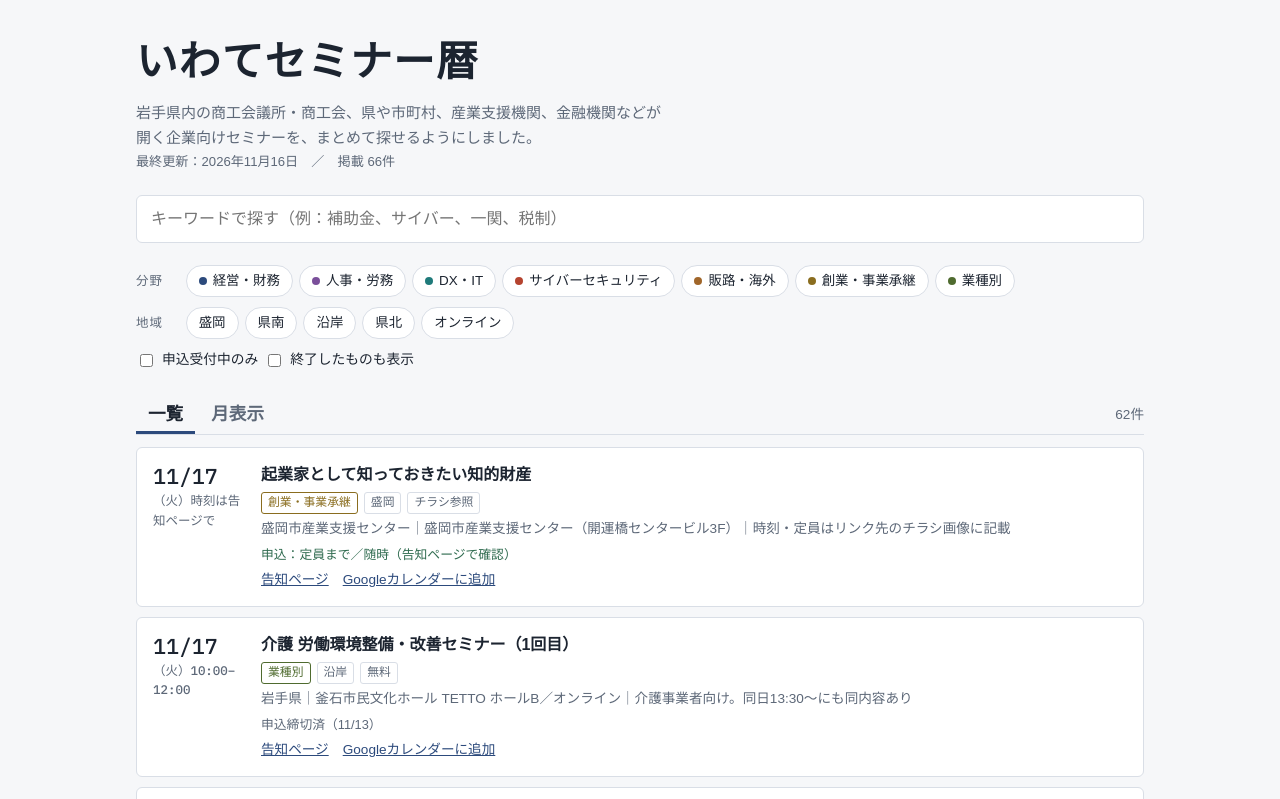
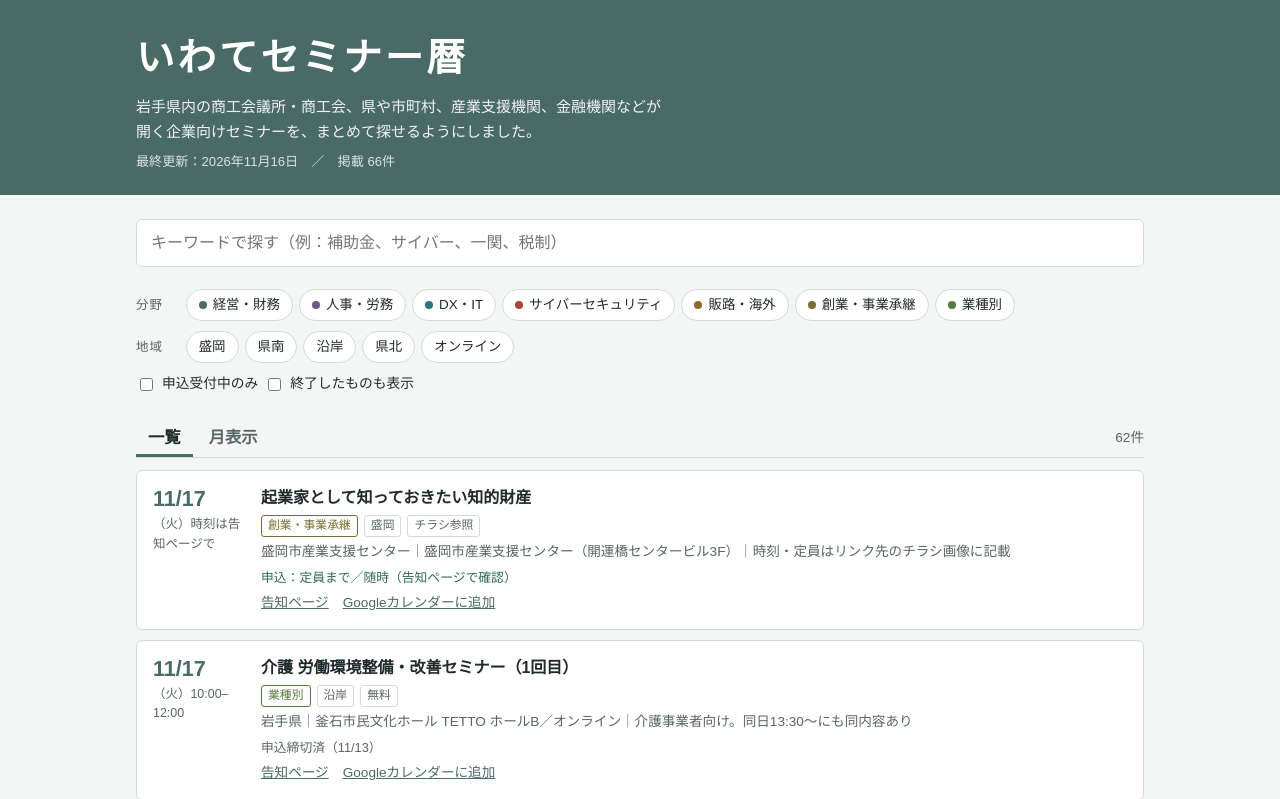
Before and after one commit to nolaworks-gh/iwate-seminar, a plain HTML site: page index.html in a window 1280 px wide. Shown: the top 799 px of the page. Drawn offline with Linux system fonts and the light colour scheme; a web font is replaced by a local one.

Commit message:
デザイン変更：書体をBIZ UDPゴシックに統一し、県旗のなんど色（グリニッシュグレー）を基調に
Co-Authored-By: Claude Opus 5.5 <noreply@anthropic.com>
Claude-Session: https://claude.ai/code/session_01B5RRR8zMwPzNirVYMHyxEv

```diff
--- a/index.html
+++ b/index.html
@@ -8,29 +8,32 @@
 <meta property="og:title" content="いわてセミナー暦">
 <meta property="og:description" content="岩手県内の企業向けセミナーをまとめて検索">
 <link rel="preconnect" href="https://fonts.googleapis.com">
-<link rel="stylesheet" href="https://fonts.googleapis.com/css2?family=BIZ+UDPGothic:wght@400;700&family=Zen+Old+Mincho:wght@600;900&family=IBM+Plex+Mono:wght@500&display=swap">
+<link rel="stylesheet" href="https://fonts.googleapis.com/css2?family=BIZ+UDPGothic:wght@400;700&display=swap">
 <style>
-/* Layout: 検索バー → 絞り込み → 一覧／月表示の切替。藍の帳面に、締切だけ朱で示す */
+/* Layout: 県旗のなんど色の帯（題字）→ 検索 → 絞り込み → 一覧／月表示。書体はBIZ UDPゴシックに統一し、色は締切だけ朱で示す */
 :root{
-  --bg:#f6f7f9; --paper:#ffffff; --ink:#1c2430; --muted:#5d6878; --line:#d9dee6;
-  --ai:#2c4a7c; --ai-soft:#e6ecf6; --shu:#b5432f; --ok:#2f6b4f;
-  --display:"Zen Old Mincho","Hiragino Mincho ProN","Yu Mincho",serif;
+  --nando:#4a6a67; --nando-deep:#4a6a67; --nando-soft:#e4ecea; --on-nando:#ffffff;
+  --bg:#f3f6f5; --paper:#ffffff; --ink:#1f2b2a; --muted:#566664; --line:#d2dcda;
+  --ai:var(--nando); --ai-soft:var(--nando-soft); --shu:#b5432f; --ok:#2f6b4f;
   --body:"BIZ UDPGothic","Hiragino Sans","Noto Sans JP","Yu Gothic",sans-serif;
-  --mono:"IBM Plex Mono",ui-monospace,monospace;
-  --c-keiei:#2c4a7c; --c-jinji:#7a4f9a; --c-dx:#1f7a7a; --c-hanro:#a0662a; --c-sec:#b5432f; --c-sangyo:#4f6b2f; --c-sogyo:#8a6d1f;
+  --display:var(--body); --mono:var(--body);
+  --c-keiei:#4a6a67; --c-jinji:#6b5a85; --c-dx:#2c7480; --c-hanro:#94672e; --c-sec:#a8463a; --c-sangyo:#557a3d; --c-sogyo:#7a6f30;
   color-scheme:light;
 }
 @media (prefers-color-scheme:dark){:root{
-  --bg:#12161d; --paper:#1a2029; --ink:#e4e8ef; --muted:#9aa5b5; --line:#2e3644;
-  --ai:#8fb0e6; --ai-soft:#22304a; --shu:#ec8a74; --ok:#7cc4a0;
-  --c-keiei:#8fb0e6; --c-jinji:#c4a0e0; --c-dx:#6cc8c8; --c-hanro:#e0aa6c; --c-sec:#ec8a74; --c-sangyo:#a8c47c; --c-sogyo:#e0c46c; color-scheme:dark}}
+  --nando:#93b5b0; --nando-deep:#29403f; --nando-soft:#223231; --on-nando:#eef4f3;
+  --bg:#131a19; --paper:#1a2322; --ink:#e2eae8; --muted:#9db0ad; --line:#2c3a39;
+  --shu:#ec8a74; --ok:#7cc4a0;
+  --c-keiei:#93b5b0; --c-jinji:#bfaee0; --c-dx:#79c2cc; --c-hanro:#e0aa6c; --c-sec:#ec8a74; --c-sangyo:#a6c98a; --c-sogyo:#d8c97a; color-scheme:dark}}
 *{box-sizing:border-box}
 body{margin:0;background:var(--bg);color:var(--ink);font-family:var(--body);font-size:15px;line-height:1.65}
 [hidden]{display:none!important}
-.wrap{max-width:1040px;margin:0 auto;padding-block:28px 56px;padding-left:max(16px,env(safe-area-inset-left,0px));padding-right:max(16px,env(safe-area-inset-right,0px));display:grid;gap:22px}
-header h1{font-family:var(--display);font-weight:900;font-size:clamp(1.8rem,4.5vw,2.6rem);margin:0;letter-spacing:.03em}
-header p{margin:.3rem 0 0;color:var(--muted);max-width:64ch}
-.meta{font-size:.82rem;color:var(--muted)}
+.wrap{max-width:1040px;margin:0 auto;padding-block:24px 56px;padding-left:max(16px,env(safe-area-inset-left,0px));padding-right:max(16px,env(safe-area-inset-right,0px));display:grid;gap:22px}
+.band{background:var(--nando-deep);color:var(--on-nando)}
+.band .inner{max-width:1040px;margin:0 auto;padding-block:26px 22px;padding-left:max(16px,env(safe-area-inset-left,0px));padding-right:max(16px,env(safe-area-inset-right,0px));display:grid;gap:6px}
+.band h1{font-weight:700;font-size:clamp(1.7rem,4.2vw,2.4rem);margin:0;letter-spacing:.08em}
+.band p{margin:0;max-width:64ch;opacity:.92}
+.band .meta{font-size:.82rem;opacity:.8}
 .search{display:flex;gap:8px}
 .search input{flex:1;min-width:0;font:inherit;font-size:1rem;padding:10px 14px;border:1px solid var(--line);border-radius:6px;background:var(--paper);color:var(--ink)}
 .filters{display:grid;gap:10px}
@@ -43,11 +46,11 @@ header p{margin:.3rem 0 0;color:var(--muted);max-width:64ch}
 label.toggle{font-size:.86rem;display:inline-flex;gap:6px;align-items:center;cursor:pointer}
 .views{display:flex;justify-content:space-between;align-items:flex-end;gap:12px;border-bottom:1px solid var(--line);flex-wrap:wrap}
 .tabs{display:flex;gap:4px}
-.tab{font-family:var(--display);font-weight:600;font-size:1.1rem;background:none;border:0;border-bottom:3px solid transparent;padding:6px 12px;color:var(--muted);cursor:pointer}
+.tab{font-weight:700;font-size:1.02rem;background:none;border:0;border-bottom:3px solid transparent;padding:6px 12px;color:var(--muted);cursor:pointer}
 .tab[aria-selected="true"]{color:var(--ink);border-color:var(--ai)}
 .count{font-size:.85rem;color:var(--muted);padding-bottom:8px}
 .monthnav{display:flex;gap:10px;align-items:center;margin-bottom:8px}
-.monthnav b{font-family:var(--display);font-size:1.15rem;min-width:7.5em;text-align:center}
+.monthnav b{font-size:1.08rem;min-width:7.5em;text-align:center}
 .monthnav button{font:inherit;border:1px solid var(--line);background:var(--paper);color:var(--ink);border-radius:4px;padding:2px 10px;cursor:pointer}
 .cal-scroll{overflow-x:auto}
 .cal{display:grid;grid-template-columns:repeat(7,minmax(96px,1fr));border-top:1px solid var(--line);border-left:1px solid var(--line);background:var(--paper);min-width:680px}
@@ -55,7 +58,7 @@ label.toggle{font-size:.86rem;display:inline-flex;gap:6px;align-items:center;cur
 .dow.sun{color:var(--shu)} .dow.sat{color:var(--ai)}
 .cell{min-height:92px;padding:6px;border-right:1px solid var(--line);border-bottom:1px solid var(--line);display:flex;flex-direction:column;gap:4px;min-width:0}
 .cell.out{background:var(--bg)}
-.cell .n{font-family:var(--mono);font-size:.8rem;color:var(--muted);font-variant-numeric:tabular-nums}
+.cell .n{font-size:.8rem;color:var(--muted);font-variant-numeric:tabular-nums}
 .cell.today .n{background:var(--shu);color:var(--paper);border-radius:4px;padding:0 5px;align-self:flex-start}
 .ev{width:100%;text-align:left;font:inherit;font-size:.74rem;line-height:1.35;background:var(--ai-soft);color:var(--ink);border:0;border-left:3px solid var(--cc);border-radius:3px;padding:3px 5px;cursor:pointer;overflow:hidden;display:-webkit-box;-webkit-line-clamp:2;-webkit-box-orient:vertical}
 .ev.past{opacity:.5}
@@ -63,8 +66,8 @@ label.toggle{font-size:.86rem;display:inline-flex;gap:6px;align-items:center;cur
 .item{background:var(--paper);border:1px solid var(--line);border-radius:6px;padding:14px 16px;display:grid;grid-template-columns:92px 1fr;gap:4px 16px;scroll-margin-top:16px}
 .item.flash{outline:2px solid var(--ai)}
 .item.past{opacity:.55}
-.d{font-family:var(--mono);font-variant-numeric:tabular-nums;line-height:1.3}
-.d b{display:block;font-size:1.35rem;font-weight:500}
+.d{font-variant-numeric:tabular-nums;line-height:1.3}
+.d b{display:block;font-size:1.35rem;font-weight:700;color:var(--nando)}
 .d span{font-size:.78rem;color:var(--muted)}
 .body{min-width:0;display:grid;gap:4px}
 .title{font-weight:700;font-size:1rem}
@@ -82,12 +85,12 @@ footer{font-size:.82rem;color:var(--muted);border-top:1px solid var(--line);padd
 </style>
 </head>
 <body>
+<header class="band"><div class="inner">
+  <h1>いわてセミナー暦</h1>
+  <p>岩手県内の商工会議所・商工会、県や市町村、産業支援機関、金融機関などが開く企業向けセミナーを、まとめて探せるようにしました。</p>
+  <div class="meta" id="updated">読み込み中…</div>
+</div></header>
 <div class="wrap">
-  <header>
-    <h1>いわてセミナー暦</h1>
-    <p>岩手県内の商工会議所・商工会、県や市町村、産業支援機関、金融機関などが開く企業向けセミナーを、まとめて探せるようにしました。</p>
-    <div class="meta" id="updated">読み込み中…</div>
-  </header>
 
   <div class="search">
     <label for="q" hidden>キーワード</label>
```
